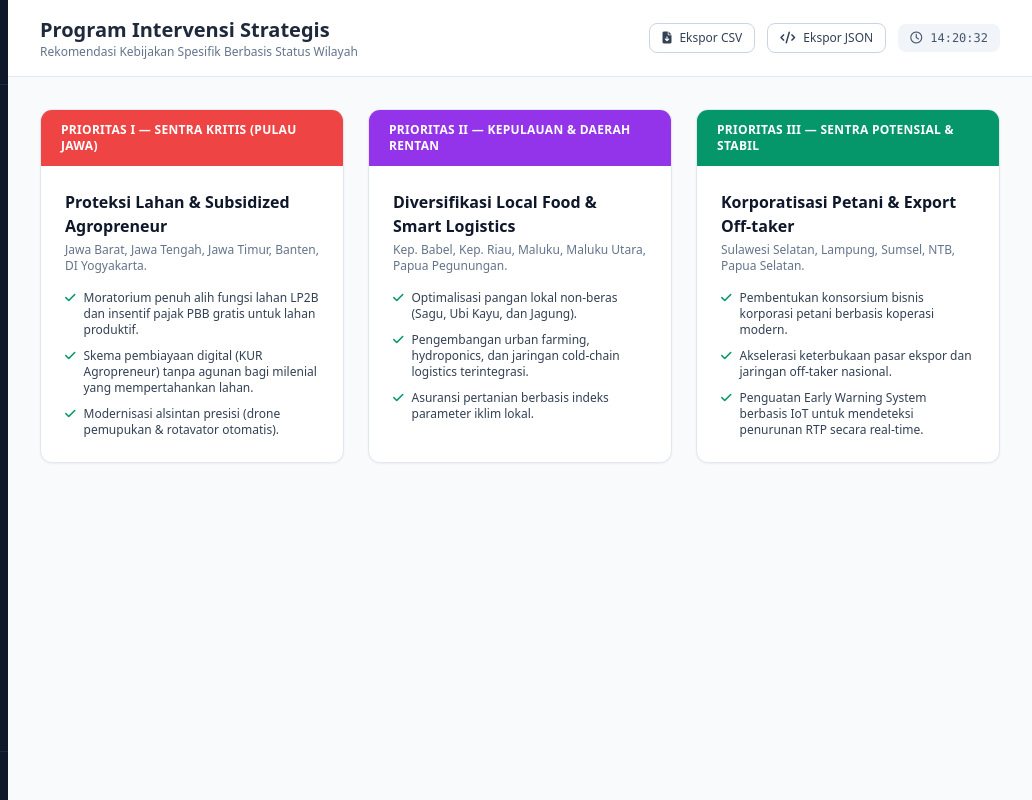
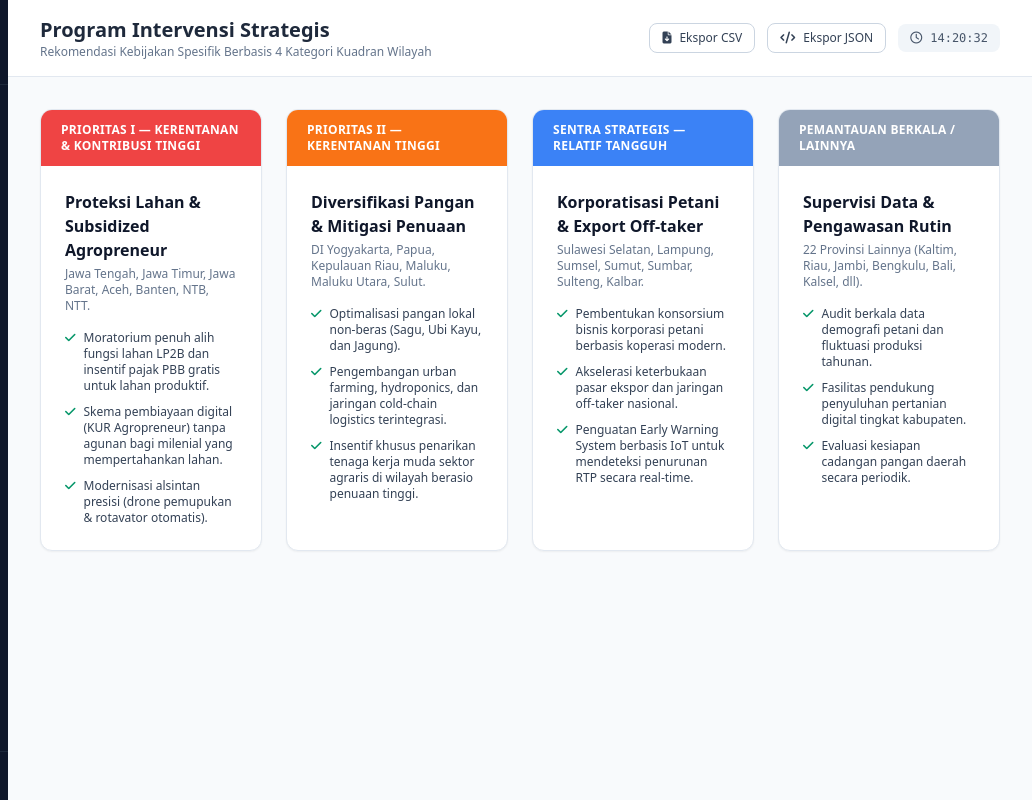
Before and after one commit to iqra58260-svg/Regenfarm, a plain HTML site: page interverensi.html in a window 1280 px wide. Shown: the full height of the page, 248-1280 px from the left. Drawn offline with nearby package versions, Linux system fonts and the light colour scheme.

Commit message:
Update interverensi.html

```diff
--- a/interverensi.html
+++ b/interverensi.html
@@ -3,7 +3,7 @@
 <head>
     <meta charset="UTF-8">
     <meta name="viewport" content="width=device-width, initial-scale=1.0">
-    <title>Program Intervensi - RegenFarm Pro</title>
+    <title>RegenFarm</title>
     <script src="https://cdn.tailwindcss.com"></script>
     <link rel="stylesheet" href="https://cdnjs.cloudflare.com/ajax/libs/font-awesome/6.4.0/css/all.min.css">
 </head>
@@ -50,7 +50,7 @@
         <header class="bg-white border-b border-slate-200 px-8 py-4 flex justify-between items-center shrink-0">
             <div>
                 <h2 class="text-xl font-bold text-slate-800">Program Intervensi Strategis</h2>
-                <p class="text-xs text-slate-500">Rekomendasi Kebijakan Spesifik Berbasis Status Wilayah</p>
+                <p class="text-xs text-slate-500">Rekomendasi Kebijakan Spesifik Berbasis 4 Kategori Kuadran Wilayah</p>
             </div>
             <div class="flex items-center gap-3">
                 <button onclick="exportCSV()" class="border border-slate-300 text-slate-700 px-3 py-1.5 rounded-lg text-xs font-medium flex items-center gap-2 hover:bg-slate-50 transition">
@@ -67,17 +67,17 @@
 
         <!-- Content Body -->
         <div class="p-8">
-            <div class="grid grid-cols-1 md:grid-cols-3 gap-6">
+            <div class="grid grid-cols-1 md:grid-cols-2 lg:grid-cols-4 gap-6">
 
                 <!-- Card 1: Prioritas I -->
                 <div class="bg-white rounded-xl border border-slate-200 shadow-sm overflow-hidden flex flex-col transition-all duration-300 ease-out hover:-translate-y-2 hover:shadow-xl hover:shadow-slate-300/60 hover:border-slate-300/80 cursor-pointer">
-                    <div class="bg-red-500 text-white px-5 py-3 text-xs font-bold tracking-wide uppercase">
-                        Prioritas I — Sentra Kritis (Pulau Jawa)
+                    <div class="bg-[#ef4444] text-white px-5 py-3 text-xs font-bold tracking-wide uppercase">
+                        Prioritas I — Kerentanan &amp; Kontribusi Tinggi
                     </div>
                     <div class="p-6 flex-1 flex flex-col justify-between space-y-4">
                         <div>
                             <h3 class="font-bold text-slate-900 text-base mb-1">Proteksi Lahan &amp; Subsidized Agropreneur</h3>
-                            <p class="text-xs text-slate-500 mb-4">Jawa Barat, Jawa Tengah, Jawa Timur, Banten, DI Yogyakarta.</p>
+                            <p class="text-xs text-slate-500 mb-4">Jawa Tengah, Jawa Timur, Jawa Barat, Aceh, Banten, NTB, NTT.</p>
 
                             <ul class="space-y-2.5 text-xs text-slate-700">
                                 <li class="flex items-start gap-2">
@@ -99,13 +99,13 @@
 
                 <!-- Card 2: Prioritas II -->
                 <div class="bg-white rounded-xl border border-slate-200 shadow-sm overflow-hidden flex flex-col transition-all duration-300 ease-out hover:-translate-y-2 hover:shadow-xl hover:shadow-slate-300/60 hover:border-slate-300/80 cursor-pointer">
-                    <div class="bg-purple-600 text-white px-5 py-3 text-xs font-bold tracking-wide uppercase">
-                        Prioritas II — Kepulauan &amp; Daerah Rentan
+                    <div class="bg-[#f97316] text-white px-5 py-3 text-xs font-bold tracking-wide uppercase">
+                        Prioritas II — Kerentanan Tinggi
                     </div>
                     <div class="p-6 flex-1 flex flex-col justify-between space-y-4">
                         <div>
-                            <h3 class="font-bold text-slate-900 text-base mb-1">Diversifikasi Local Food &amp; Smart Logistics</h3>
-                            <p class="text-xs text-slate-500 mb-4">Kep. Babel, Kep. Riau, Maluku, Maluku Utara, Papua Pegunungan.</p>
+                            <h3 class="font-bold text-slate-900 text-base mb-1">Diversifikasi Pangan &amp; Mitigasi Penuaan</h3>
+                            <p class="text-xs text-slate-500 mb-4">DI Yogyakarta, Papua, Kepulauan Riau, Maluku, Maluku Utara, Sulut.</p>
 
                             <ul class="space-y-2.5 text-xs text-slate-700">
                                 <li class="flex items-start gap-2">
@@ -118,22 +118,22 @@
                                 </li>
                                 <li class="flex items-start gap-2">
                                     <i class="fa-solid fa-check text-emerald-600 mt-0.5"></i>
-                                    <span>Asuransi pertanian berbasis indeks parameter iklim lokal.</span>
+                                    <span>Insentif khusus penarikan tenaga kerja muda sektor agraris di wilayah berasio penuaan tinggi.</span>
                                 </li>
                             </ul>
                         </div>
                     </div>
                 </div>
 
-                <!-- Card 3: Prioritas III -->
+                <!-- Card 3: Sentra Strategis Relatif Tangguh -->
                 <div class="bg-white rounded-xl border border-slate-200 shadow-sm overflow-hidden flex flex-col transition-all duration-300 ease-out hover:-translate-y-2 hover:shadow-xl hover:shadow-slate-300/60 hover:border-slate-300/80 cursor-pointer">
-                    <div class="bg-emerald-600 text-white px-5 py-3 text-xs font-bold tracking-wide uppercase">
-                        Prioritas III — Sentra Potensial &amp; Stabil
+                    <div class="bg-[#3b82f6] text-white px-5 py-3 text-xs font-bold tracking-wide uppercase">
+                        Sentra Strategis — Relatif Tangguh
                     </div>
                     <div class="p-6 flex-1 flex flex-col justify-between space-y-4">
                         <div>
                             <h3 class="font-bold text-slate-900 text-base mb-1">Korporatisasi Petani &amp; Export Off-taker</h3>
-                            <p class="text-xs text-slate-500 mb-4">Sulawesi Selatan, Lampung, Sumsel, NTB, Papua Selatan.</p>
+                            <p class="text-xs text-slate-500 mb-4">Sulawesi Selatan, Lampung, Sumsel, Sumut, Sumbar, Sulteng, Kalbar.</p>
 
                             <ul class="space-y-2.5 text-xs text-slate-700">
                                 <li class="flex items-start gap-2">
@@ -147,6 +147,34 @@
                                 <li class="flex items-start gap-2">
                                     <i class="fa-solid fa-check text-emerald-600 mt-0.5"></i>
                                     <span>Penguatan Early Warning System berbasis IoT untuk mendeteksi penurunan RTP secara real-time.</span>
+                                </li>
+                            </ul>
+                        </div>
+                    </div>
+                </div>
+
+                <!-- Card 4: Pemantauan Berkala / Lainnya -->
+                <div class="bg-white rounded-xl border border-slate-200 shadow-sm overflow-hidden flex flex-col transition-all duration-300 ease-out hover:-translate-y-2 hover:shadow-xl hover:shadow-slate-300/60 hover:border-slate-300/80 cursor-pointer">
+                    <div class="bg-[#94a3b8] text-white px-5 py-3 text-xs font-bold tracking-wide uppercase">
+                        Pemantauan Berkala / Lainnya
+                    </div>
+                    <div class="p-6 flex-1 flex flex-col justify-between space-y-4">
+                        <div>
+                            <h3 class="font-bold text-slate-900 text-base mb-1">Supervisi Data &amp; Pengawasan Rutin</h3>
+                            <p class="text-xs text-slate-500 mb-4">22 Provinsi Lainnya (Kaltim, Riau, Jambi, Bengkulu, Bali, Kalsel, dll).</p>
+
+                            <ul class="space-y-2.5 text-xs text-slate-700">
+                                <li class="flex items-start gap-2">
+                                    <i class="fa-solid fa-check text-emerald-600 mt-0.5"></i>
+                                    <span>Audit berkala data demografi petani dan fluktuasi produksi tahunan.</span>
+                                </li>
+                                <li class="flex items-start gap-2">
+                                    <i class="fa-solid fa-check text-emerald-600 mt-0.5"></i>
+                                    <span>Fasilitas pendukung penyuluhan pertanian digital tingkat kabupaten.</span>
+                                </li>
+                                <li class="flex items-start gap-2">
+                                    <i class="fa-solid fa-check text-emerald-600 mt-0.5"></i>
+                                    <span>Evaluasi kesiapan cadangan pangan daerah secara periodik.</span>
                                 </li>
                             </ul>
                         </div>
@@ -171,9 +199,9 @@
 
         const programData = [
             {
-                prioritas: "Prioritas I — Sentra Kritis (Pulau Jawa)",
+                prioritas: "Prioritas I — Kerentanan & Kontribusi Tinggi",
                 program: "Proteksi Lahan & Subsidized Agropreneur",
-                wilayah: "Jawa Barat, Jawa Tengah, Jawa Timur, Banten, DI Yogyakarta",
+                wilayah: "Jawa Tengah, Jawa Timur, Jawa Barat, Aceh, Banten, NTB, NTT",
                 intervensi: [
                     "Moratorium penuh alih fungsi lahan LP2B dan insentif pajak PBB gratis untuk lahan produktif.",
                     "Skema pembiayaan digital (KUR Agropreneur) tanpa agunan bagi milenial yang mempertahankan lahan.",
@@ -181,23 +209,33 @@
                 ]
             },
             {
-                prioritas: "Prioritas II — Kepulauan & Daerah Rentan",
-                program: "Diversifikasi Local Food & Smart Logistics",
-                wilayah: "Kep. Babel, Kep. Riau, Maluku, Maluku Utara, Papua Pegunungan",
+                prioritas: "Prioritas II — Kerentanan Tinggi",
+                program: "Diversifikasi Pangan & Mitigasi Penuaan",
+                wilayah: "DI Yogyakarta, Papua, Kepulauan Riau, Maluku, Papua Barat, Sulut",
                 intervensi: [
                     "Optimalisasi pangan lokal non-beras (Sagu, Ubi Kayu, dan Jagung).",
                     "Pengembangan urban farming, hydroponics, dan jaringan cold-chain logistics terintegrasi.",
-                    "Asuransi pertanian berbasis indeks parameter iklim lokal."
+                    "Insentif khusus penarikan tenaga kerja muda sektor agraris di wilayah berasio penuaan tinggi."
                 ]
             },
             {
-                prioritas: "Prioritas III — Sentra Potensial & Stabil",
+                prioritas: "Sentra Strategis — Relatif Tangguh",
                 program: "Korporatisasi Petani & Export Off-taker",
-                wilayah: "Sulawesi Selatan, Lampung, Sumsel, NTB, Papua Selatan",
+                wilayah: "Sulawesi Selatan, Lampung, Sumsel, Sumut, Sumbar, Sulteng, Kalbar",
                 intervensi: [
                     "Pembentukan konsorsium bisnis korporasi petani berbasis koperasi modern.",
                     "Akselerasi keterbukaan pasar ekspor dan jaringan off-taker nasional.",
                     "Penguatan Early Warning System berbasis IoT untuk mendeteksi penurunan RTP secara real-time."
+                ]
+            },
+            {
+                prioritas: "Pemantauan Berkala / Lainnya",
+                program: "Supervisi Data & Pengawasan Rutin",
+                wilayah: "22 Provinsi Lainnya (Kaltim, Riau, Jambi, Bengkulu, Bali, Kalsel, dll)",
+                intervensi: [
+                    "Audit berkala data demografi petani dan fluktuasi produksi tahunan.",
+                    "Fasilitas pendukung penyuluhan pertanian digital tingkat kabupaten.",
+                    "Evaluasi kesiapan cadangan pangan daerah secara periodik."
                 ]
             }
         ];
```
